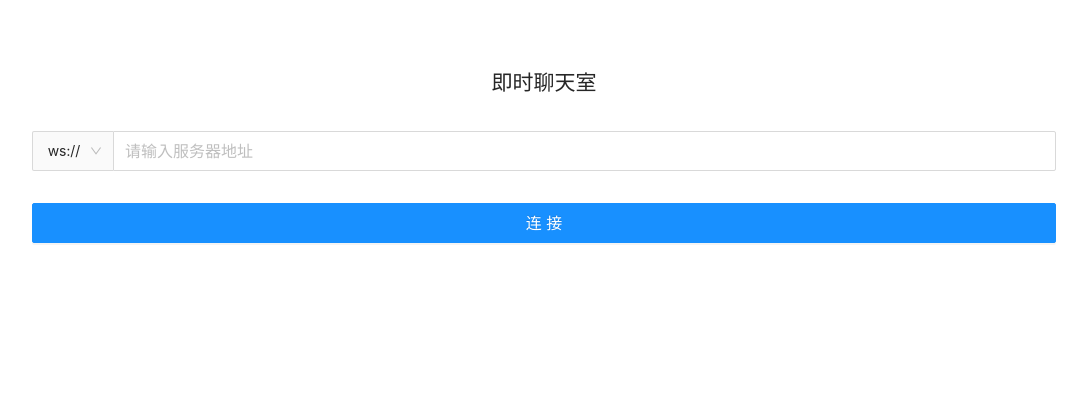
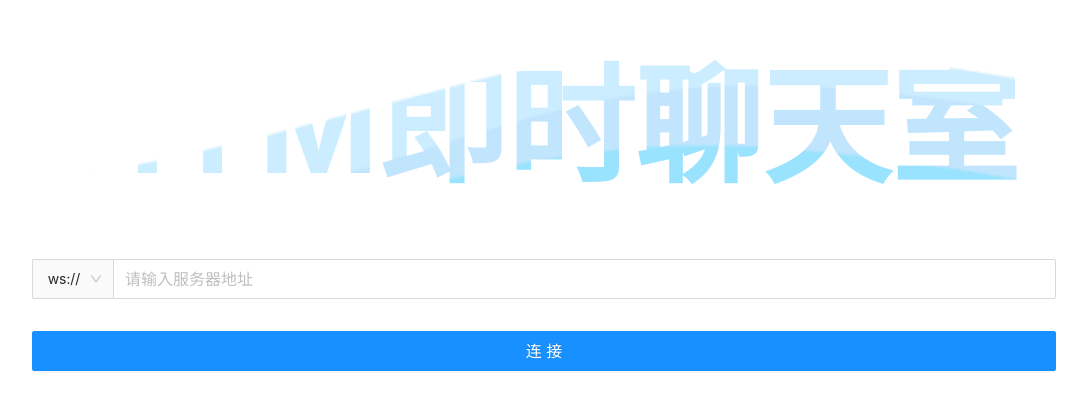
Before and after one commit to 18023785187/ws, a React (Create React App) app in the folder ws_client/: page / in a window 1280 px wide. Shown: the part 150-560 px from the top of the page, without its empty margins (96-1183 px from the left). Built offline with nearby package versions, Linux system fonts and the light colour scheme.

Commit message:
更改连接页样式

```diff
--- a/ws_client/src/pages/Connect/index.tsx
+++ b/ws_client/src/pages/Connect/index.tsx
@@ -62,7 +62,7 @@ function Connect() {
     return (
         <div className={`${style['connect']} clearfix`}>
             <div className='connect-content'>
-                <h2 className='connect-title'>即时聊天室</h2>
+                <h2 className='connect-title'>HYM即时聊天室</h2>
                 <Input
                     size='large'
                     placeholder="请输入服务器地址"
--- a/ws_client/src/pages/Connect/style/index.module.less
+++ b/ws_client/src/pages/Connect/style/index.module.less
@@ -2,7 +2,7 @@
 .connect {
     :global {
         width: 80%;
-        margin: 25vh auto;
+        margin: 20vh auto;
 
         .connect-content {
 
@@ -11,17 +11,15 @@
             }
 
             .connect-title {
+                font-size: 10vw;
+                font-weight: 700;
                 text-align: center;
-                animation: title 2s;
-            }
-
-            @keyframes title {
-                from {
-                    color: rgba(0, 0, 0, 0.85);
-                }
-                to {
-                    color: rgb(24, 144, 255);
-                }
+                color: transparent;
+                -webkit-background-clip: text;
+                background-clip: text;
+                background-image: url('~assets/img/wave.gif');
+                background-size: 80vw 80vw;
+                background-position: 0 -28vw;
             }
         }
     }
```
Also changed, not shown: ws_client/src/assets/img/wave.gif (added).
